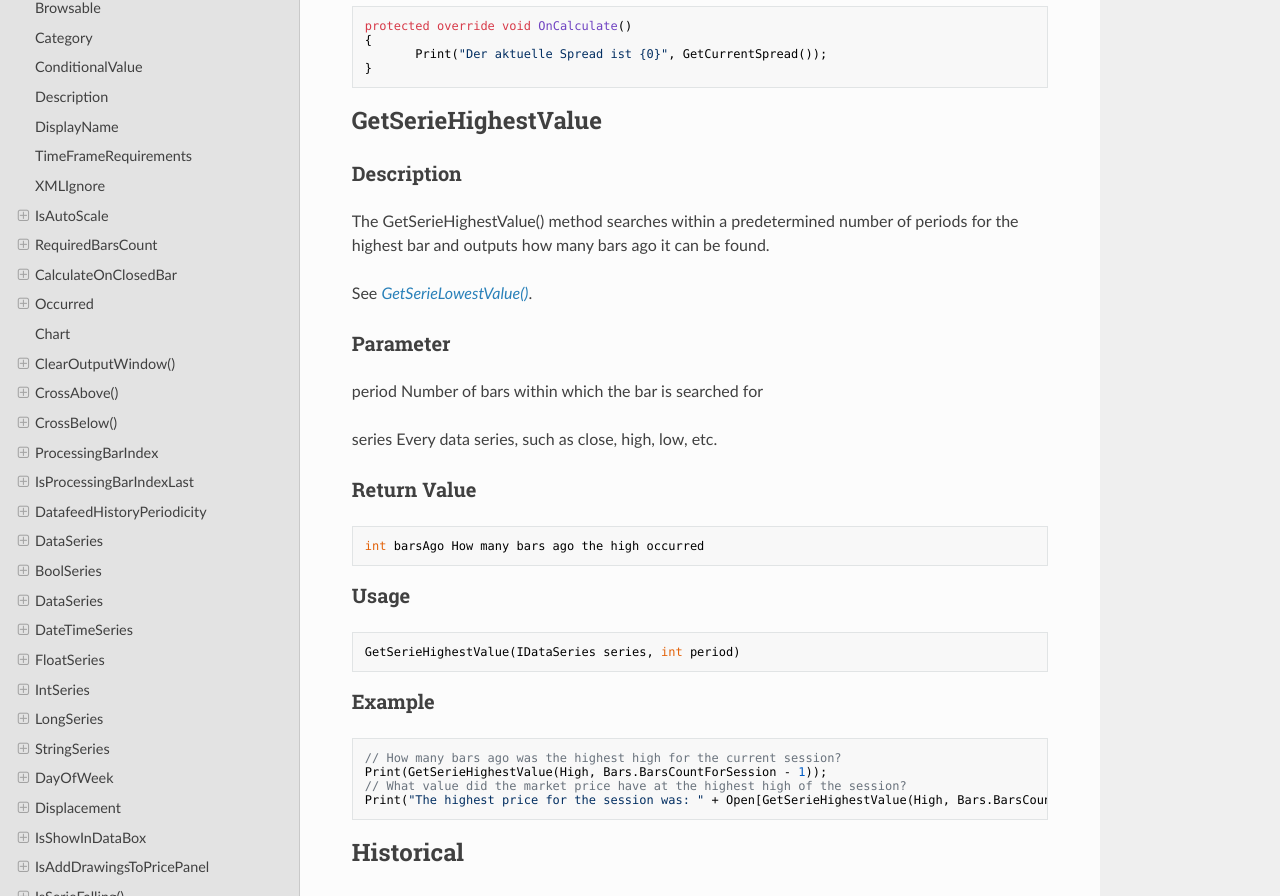
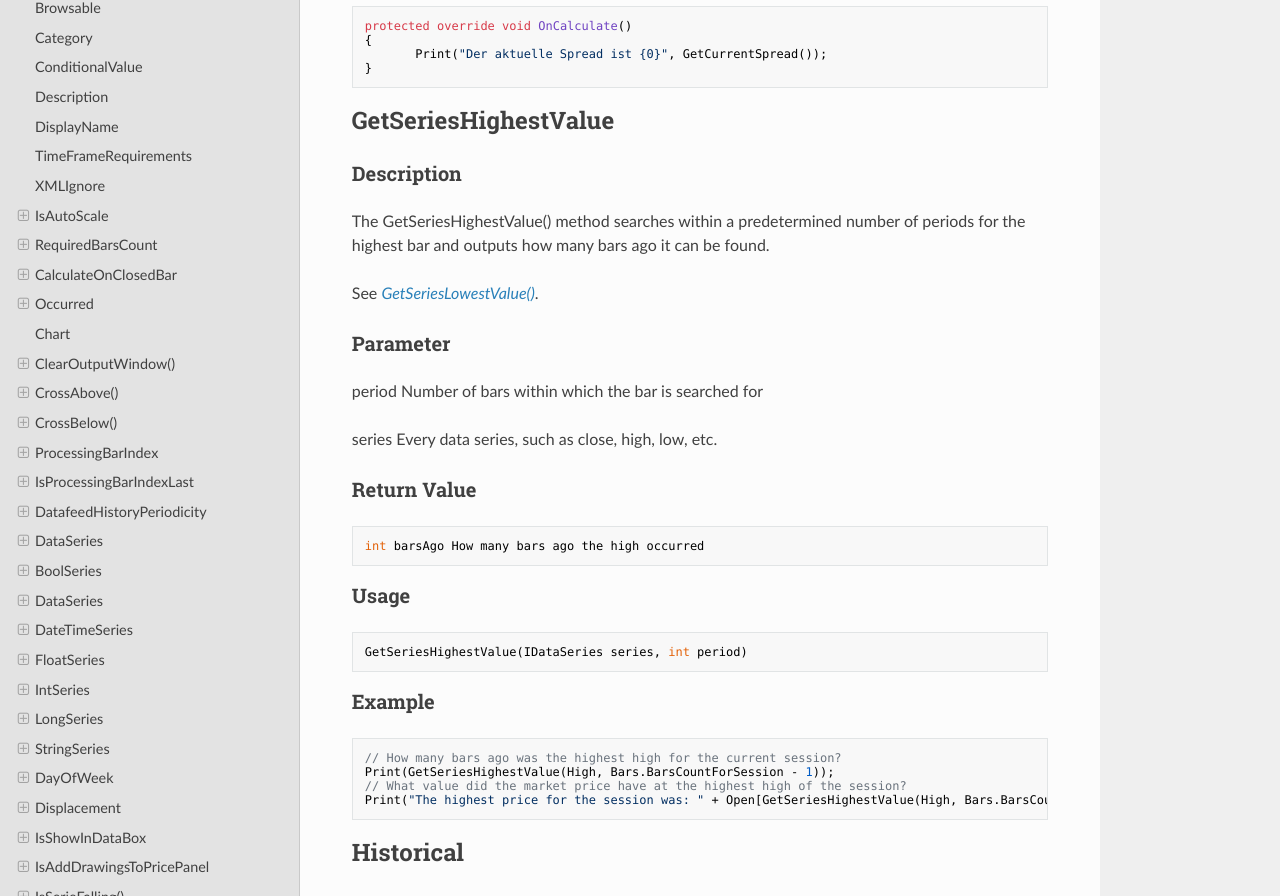
Before and after one commit to AgenaTrader/AgenaScript-documentation, an MkDocs documentation site: the page built from sources/keywords.md, in a window 1280 px wide and 1400 px high, scrolled down 47931 px. Shown: the part 156-1052 px from the top of the window. Built offline with MkDocs 1.6.1, drawn with Linux system fonts in a browser that asks for light colours; nearby versions of some CDN libraries; old or Windows-style settings are respelled for this version of MkDocs; some of the changed text lies outside the part shown.

Commit message:
Update keywords.md

````diff
--- a/sources/keywords.md
+++ b/sources/keywords.md
@@ -1765,11 +1765,11 @@ protected override void OnCalculate()
 }
 ```
 
-## GetSerieHighestValue
-### Description
-The GetSerieHighestValue() method searches within a predetermined number of periods for the highest bar and outputs how many bars ago it can be found.
-
-See [*GetSerieLowestValue()*](#getserielowestvalue).
+## GetSeriesHighestValue
+### Description
+The GetSeriesHighestValue() method searches within a predetermined number of periods for the highest bar and outputs how many bars ago it can be found.
+
+See [*GetSeriesLowestValue()*](#getserieslowestvalue).
 
 ### Parameter
 period Number of bars within which the bar is searched for
@@ -1783,15 +1783,15 @@ int barsAgo How many bars ago the high occurred
 
 ### Usage
 ```cs
-GetSerieHighestValue(IDataSeries series, int period)
+GetSeriesHighestValue(IDataSeries series, int period)
 ```
 
 ### Example
 ```cs
 // How many bars ago was the highest high for the current session?
-Print(GetSerieHighestValue(High, Bars.BarsCountForSession - 1));
+Print(GetSeriesHighestValue(High, Bars.BarsCountForSession - 1));
 // What value did the market price have at the highest high of the session?
-Print("The highest price for the session was: " + Open[GetSerieHighestValue(High, Bars.BarsCountForSession - 1)]);
+Print("The highest price for the session was: " + Open[GetSeriesHighestValue(High, Bars.BarsCountForSession - 1)]);
 ```
 
 ## Historical
@@ -2044,11 +2044,11 @@ Summary: * - InfoLogLevel.ShowAlert Color: green Tab: Log Action: modeless Messa
 Crossreference:
 a crossreference to Print() and ShowAlert()
 
-## GetSerieLowestValue
-### Description
-The GetSerieLowestValue() method attempts to find the lowest bar within a predefined number of periods.
-
-See [*GetSerieHighestValue()*](#getseriehighestvalue).
+## GetSeriesLowestValue
+### Description
+The GetSeriesLowestValue() method attempts to find the lowest bar within a predefined number of periods.
+
+See [*GetSeriesHighestValue()*](#getserieshighestvalue).
 
 ### Parameter
 period Number of bars that will be searched for the lowest bar
@@ -2060,15 +2060,15 @@ series Every data series, such as close, high, low etc.
 
 ### Usage
 ```cs
-GetSerieLowestValue(IDataSeries series, int period)
+GetSeriesLowestValue(IDataSeries series, int period)
 ```
 
 ### Example
 ```cs
 // How many bars ago was the lowest low of the session?
-Print(GetSerieLowestValue(Low, Bars.BarsCountForSession - 1));
+Print(GetSeriesLowestValue(Low, Bars.BarsCountForSession - 1));
 // Which price did the lowest open of the current session have?
-Print("The lowest open price of the current session was: " + Open[GetSerieLowestValue(Low, Bars.BarsCountForSession - 1)]);
+Print("The lowest open price of the current session was: " + Open[GetSeriesLowestValue(Low, Bars.BarsCountForSession - 1)]);
 ```
 
 ## Level1Args
````
